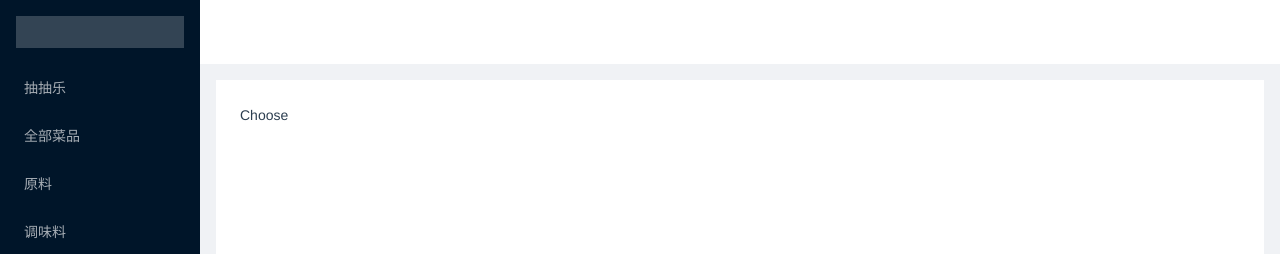
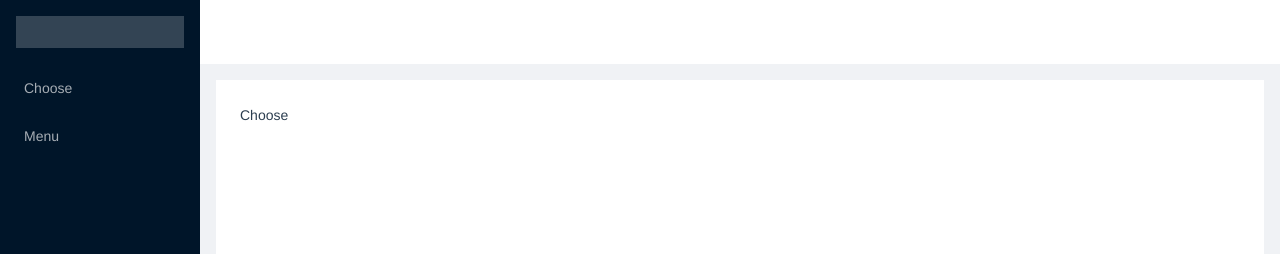
Before and after one commit to ying486/today-food, a Vue app: page /Choose in a window 1280 px wide. Shown: the top 254 px of the page. Built offline with nearby package versions, Linux system fonts and the light colour scheme.

Commit message:
修复修改后，页面渲染问题

```diff
--- a/src/App.vue
+++ b/src/App.vue
@@ -9,17 +9,17 @@
         @click="toRoute"
       >
         <a-menu-item key="Choose">
-          <span>抽抽乐</span>
+          <span>Choose</span>
         </a-menu-item>
         <a-menu-item key="Menu">
-          <span>全部菜品</span>
+          <span>Menu</span>
         </a-menu-item>
-        <a-menu-item key="Material">
+        <!-- <a-menu-item key="Material">
           <span>原料</span>
         </a-menu-item>
         <a-menu-item key="Seasoner">
           <span>调味料</span>
-        </a-menu-item>
+        </a-menu-item> -->
       </a-menu>
     </a-layout-sider>
 
```
